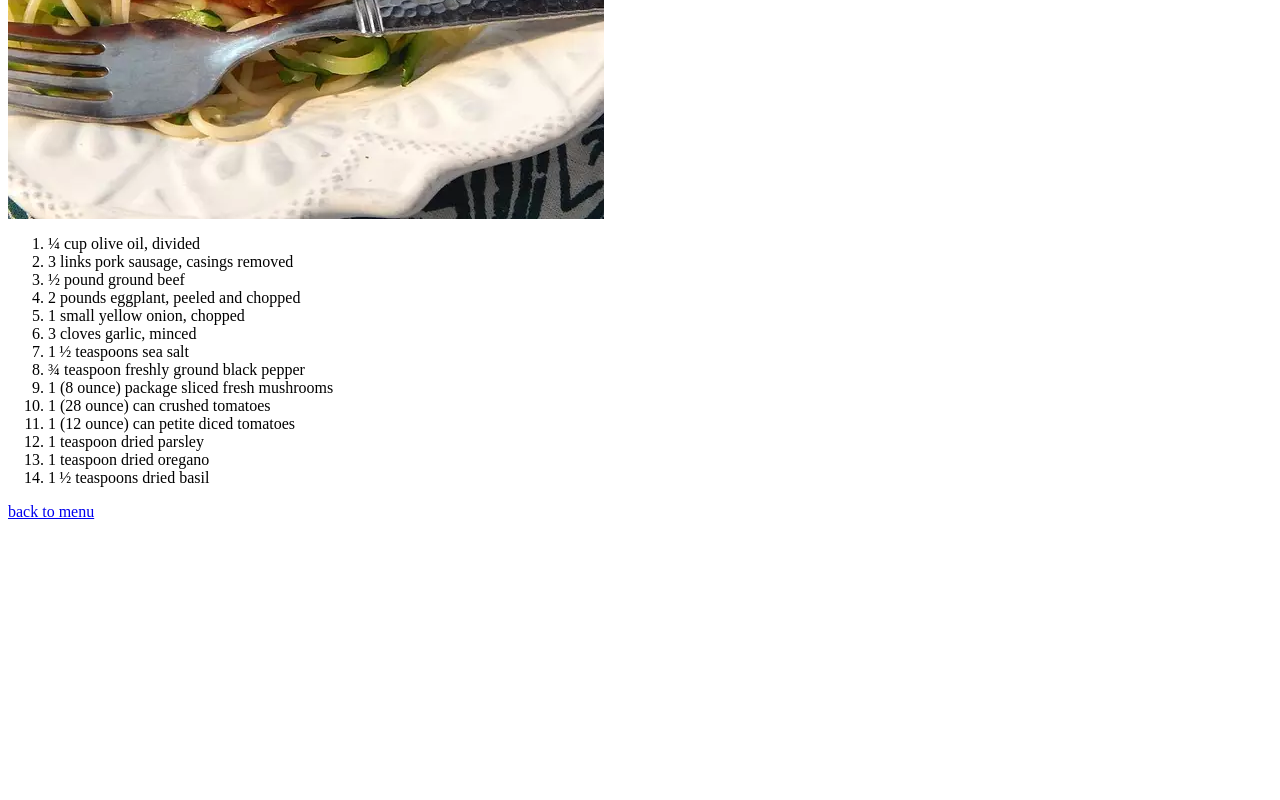
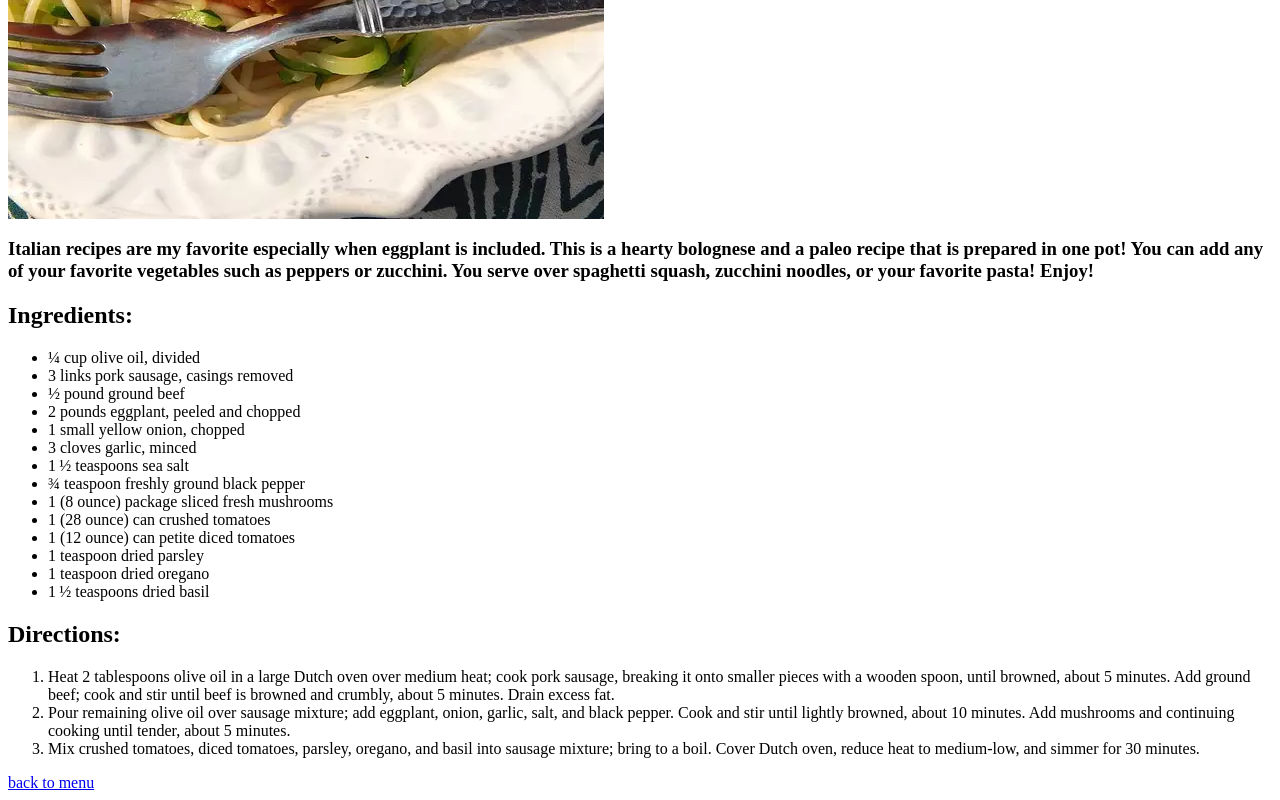
Before and after one commit to Curvu/odin-recipes, a plain HTML site: page recipes/eggplant-bolognese.html in a window 1280 px wide. Shown: the part 443-1243 px from the top of the page. Before the commit the page ends 972 px from the top, so only its background shows below. Drawn offline with Linux system fonts and the light colour scheme.

Commit message:
Added description and directions to the recipe

```diff
--- a/recipes/eggplant-bolognese.html
+++ b/recipes/eggplant-bolognese.html
@@ -8,7 +8,14 @@
 <body>
     <h1>Eggplant bolognese</h1>
     <img src="../images/eggplant-bolognese.jpg" alt="eggplant bolognese">
-    <ol>
+    <h3>
+        Italian recipes are my favorite especially when eggplant is included.
+        This is a hearty bolognese and a paleo recipe that is prepared in one pot!
+        You can add any of your favorite vegetables such as peppers or zucchini.
+        You serve over spaghetti squash, zucchini noodles, or your favorite pasta! Enjoy!
+    </h3>
+    <h2>Ingredients:</h2>
+    <ul>
         <li>¼ cup olive oil, divided</li>
         <li>3 links pork sausage, casings removed</li>
         <li>½ pound ground beef</li>
@@ -23,6 +30,12 @@
         <li>1 teaspoon dried parsley</li>
         <li>1 teaspoon dried oregano</li>
         <li>1 ½ teaspoons dried basil</li>
+    </ul>
+    <h2>Directions:</h2>
+    <ol>
+        <li>Heat 2 tablespoons olive oil in a large Dutch oven over medium heat; cook pork sausage, breaking it onto smaller pieces with a wooden spoon, until browned, about 5 minutes. Add ground beef; cook and stir until beef is browned and crumbly, about 5 minutes. Drain excess fat.</li>
+        <li>Pour remaining olive oil over sausage mixture; add eggplant, onion, garlic, salt, and black pepper. Cook and stir until lightly browned, about 10 minutes. Add mushrooms and continuing cooking until tender, about 5 minutes.</li>
+        <li>Mix crushed tomatoes, diced tomatoes, parsley, oregano, and basil into sausage mixture; bring to a boil. Cover Dutch oven, reduce heat to medium-low, and simmer for 30 minutes.</li>
     </ol>
     <a href="../index.html">back to menu</a>
 
```
